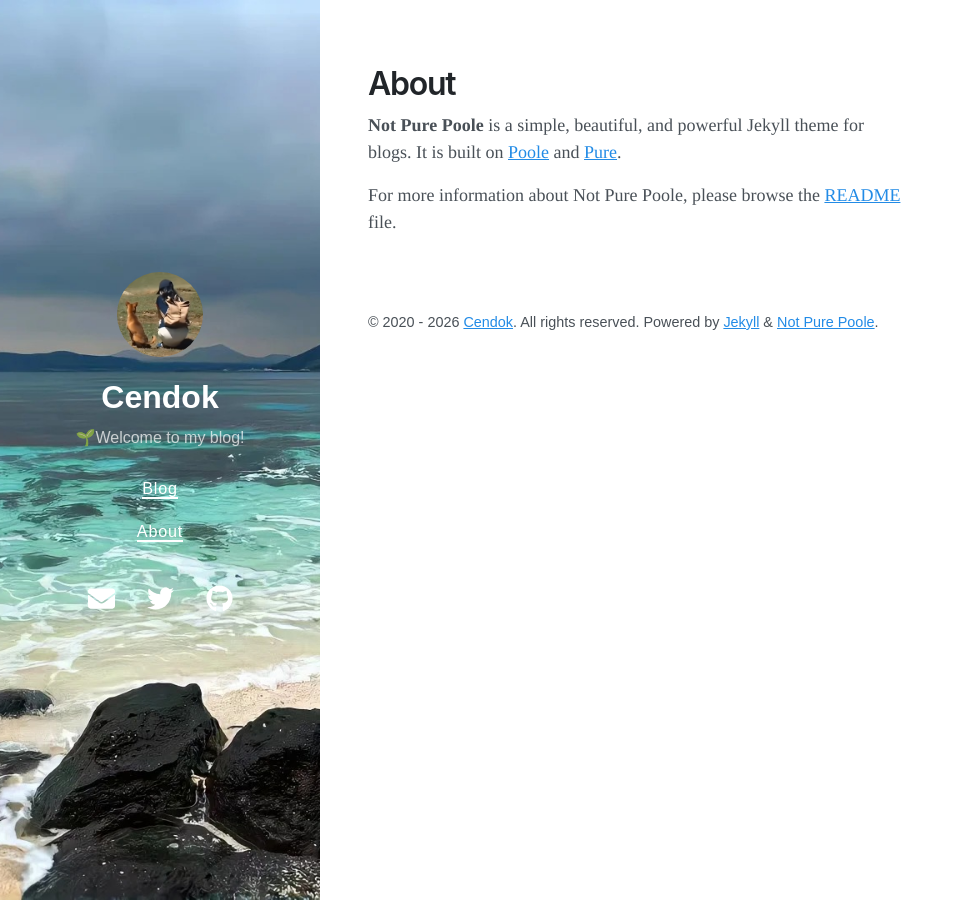
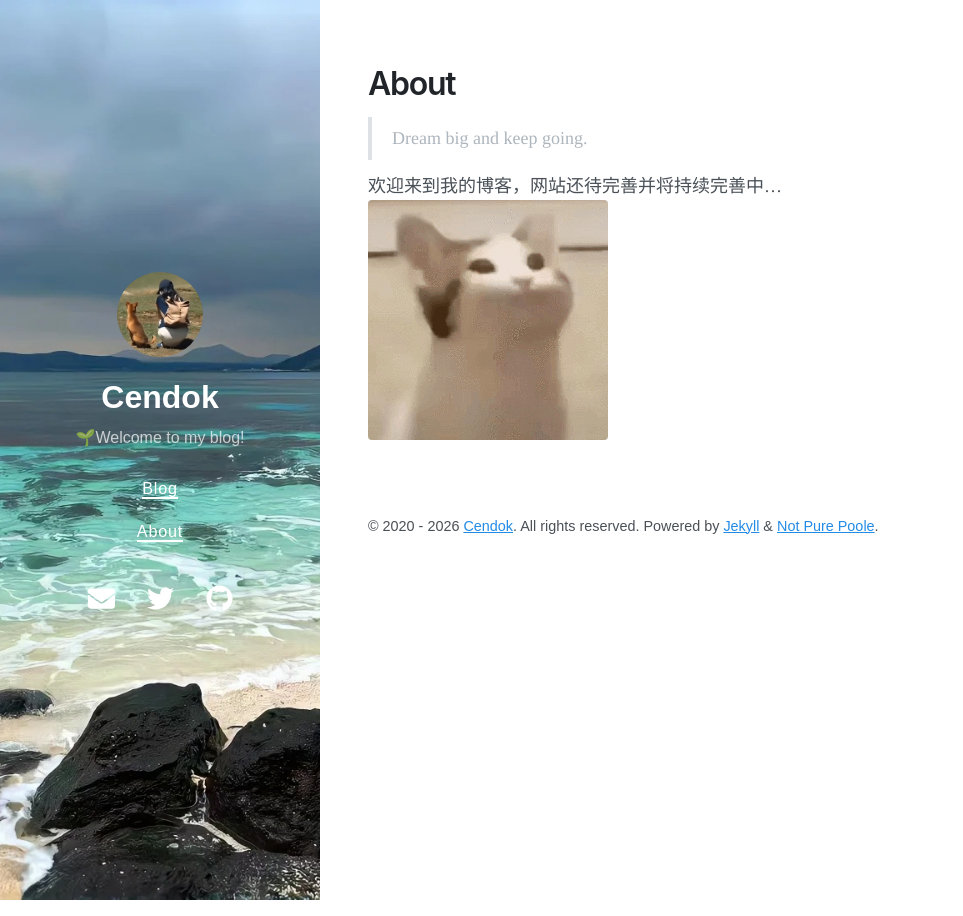
Before and after one commit to Cendok/pure-Blog, a Jekyll site: the page built from about.md, in a window 1280 px wide. Shown: the whole page, without its empty margins (0-963 px from the left). Built offline with Jekyll 4.4.1, drawn with Linux system fonts in a browser that asks for light colours; nearby versions of some CDN libraries.

Commit message:
Update about.md

```diff
--- a/about.md
+++ b/about.md
@@ -3,6 +3,7 @@ layout: page
 title: About
 ---
 
-**Not Pure Poole** is a simple, beautiful, and powerful Jekyll theme for blogs. It is built on [Poole](https://github.com/poole/poole) and [Pure](https://purecss.io/).
+>Dream big and keep going.
 
-For more information about Not Pure Poole, please browse the [README](https://github.com/vszhub/not-pure-poole) file.
+欢迎来到我的博客，网站还待完善并将持续完善中...
+![imge](/img/popo.gif)
```
